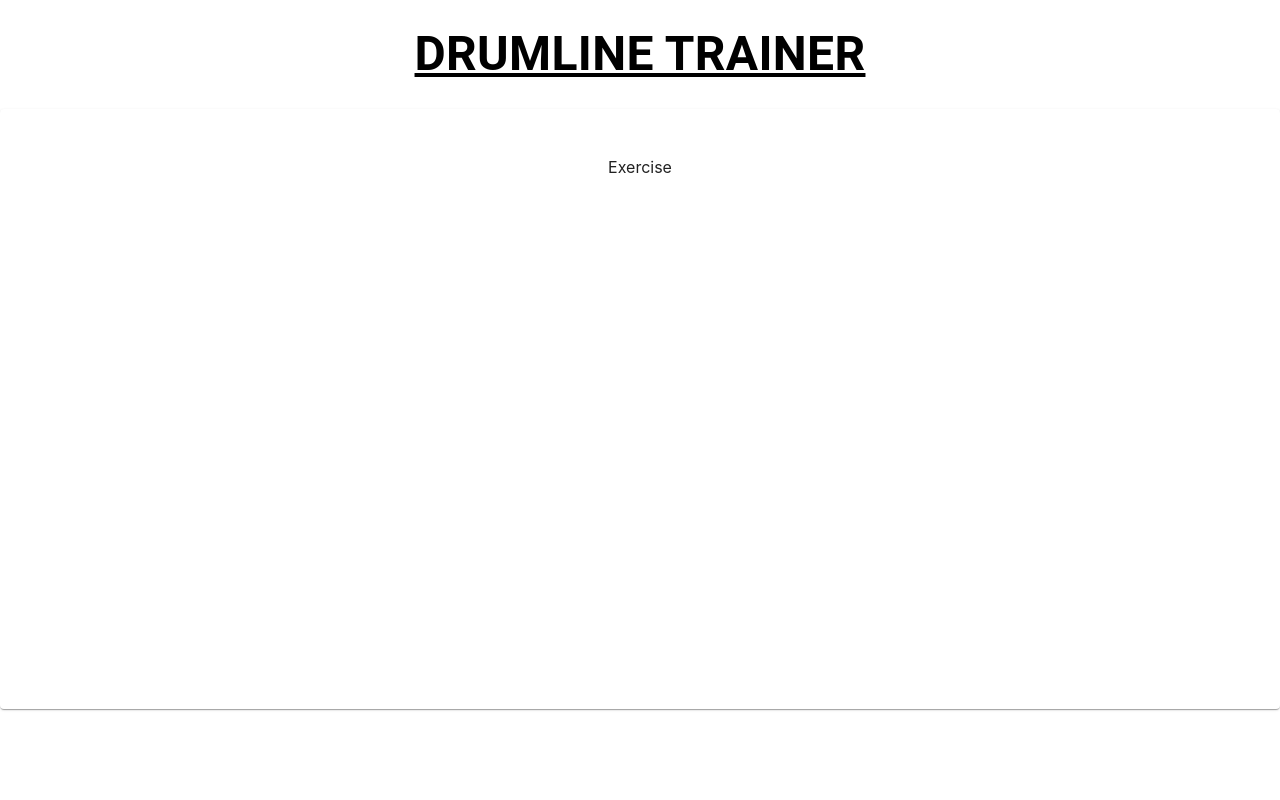
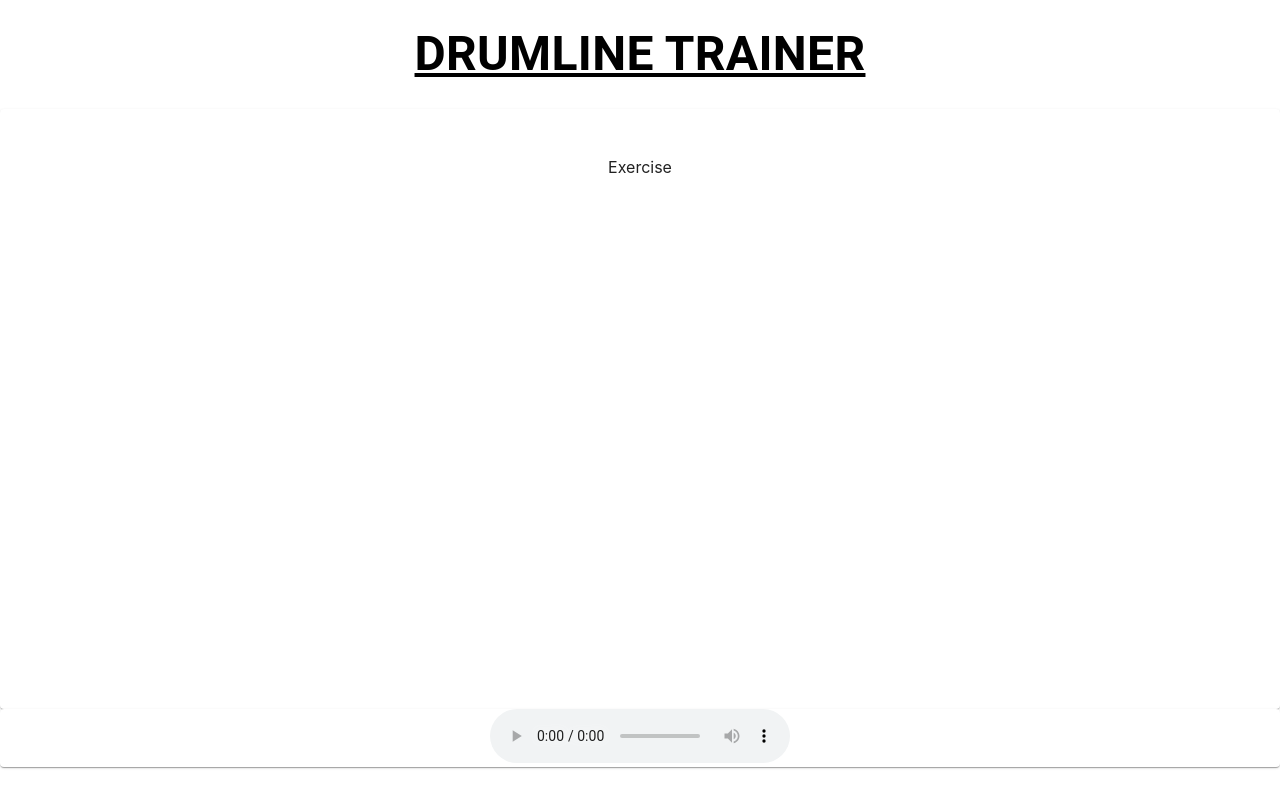
Before and after one commit to chriswolfdesign/drumline-trainer, a React (Create React App) app: page / in a window 1280 px wide. Built offline with nearby package versions, Linux system fonts and the light colour scheme.

Commit message:
Adds temporary mp3 for exercises (#3)

```diff
--- a/package.json
+++ b/package.json
@@ -11,6 +11,7 @@
     "@testing-library/react": "^16.3.0",
     "@testing-library/user-event": "^13.5.0",
     "react": "^19.1.1",
+    "react-audio-player": "^0.17.0",
     "react-dom": "^19.1.1",
     "react-scripts": "5.0.1",
     "web-vitals": "^2.1.4"
--- a/src/App.js
+++ b/src/App.js
@@ -1,3 +1,4 @@
+import ExercisePlayer from "./components/exercise_player/ExercisePlayer";
 import ExerciseViewer from "./components/exercise_viewer/ExerciseViewer";
 import Header from "./components/header/Header";
 
@@ -6,6 +7,7 @@ function App() {
     <div className="App">
       <Header />
       <ExerciseViewer />
+      <ExercisePlayer />
     </div>
   );
 }
--- /dev/null
+++ b/src/components/exercise_player/ExercisePlayer.jsx
@@ -0,0 +1,16 @@
+import ReactAudioPlayer from "react-audio-player";
+import Card from "@mui/material/Card";
+
+const CARD_STYLE = {
+  textAlign: "center",
+};
+
+function ExercisePlayer() {
+  return (
+    <Card sx={CARD_STYLE}>
+      <ReactAudioPlayer src="exercises/example/example.mp3" controls={true} />
+    </Card>
+  );
+}
+
+export default ExercisePlayer;
```
Also changed, not shown: 1 other file (tests, documents, lock files or other folders).
